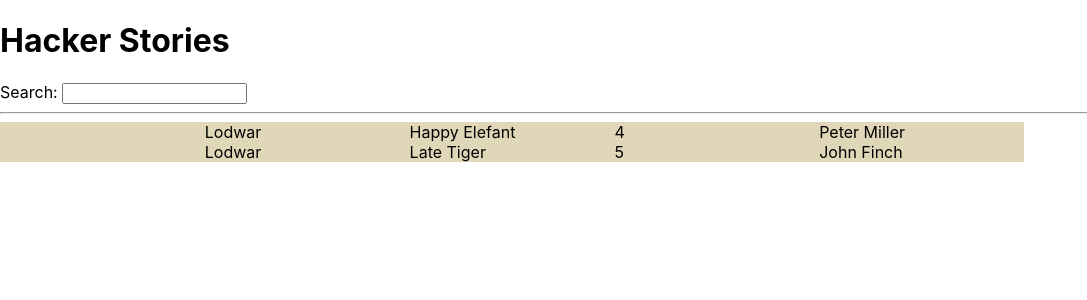
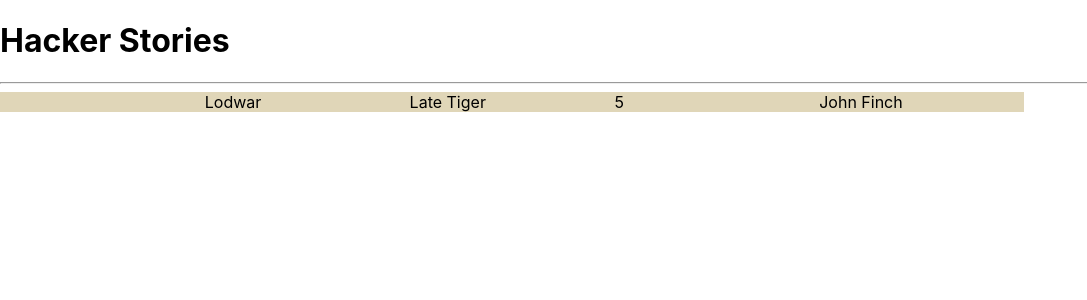
Before and after one commit to mmaruniak/s-rji-hacker-stories, a React (Create React App) app: page / in a window 1280 px wide. Shown: the top 300 px of the page, without its empty margins (0-1087 px from the left). Built offline with nearby package versions, Linux system fonts and the light colour scheme.

Commit message:
Update App.js

```diff
--- a/src/App.js
+++ b/src/App.js
@@ -14,18 +14,34 @@ const restaurantList = [
     location: "Lodwar",
     owner: "John Finch",
     stars: 5,
-    objectID: 0,
+    objectID: 1,
+  },
+  {
+    name: "Happy Monkey",
+    location: "Turkana",
+    owner: "John Price",
+    stars: 2,
+    objectID: 2,
+  },
+  {
+    name: "Evening Shadow",
+    location: "Marsabit",
+    owner: "Peter McKenzy",
+    stars: 4,
+    objectID: 3,
   },
 ];
 
 function App() {
+  const filteredCities = restaurantList.filter(function (city) {
+    return city.stars > 4;
+  });
+
   return (
     <div>
       <h1>Hacker Stories</h1>
-      <label htmlFor="search">Search: </label>
-      <input id="search" type="text" />
       <hr />
-      {restaurantList.map(function (item) {
+      {filteredCities.map(function (item) {
         return (
           <div key={item.objectID} className="container">
             <span>
```
